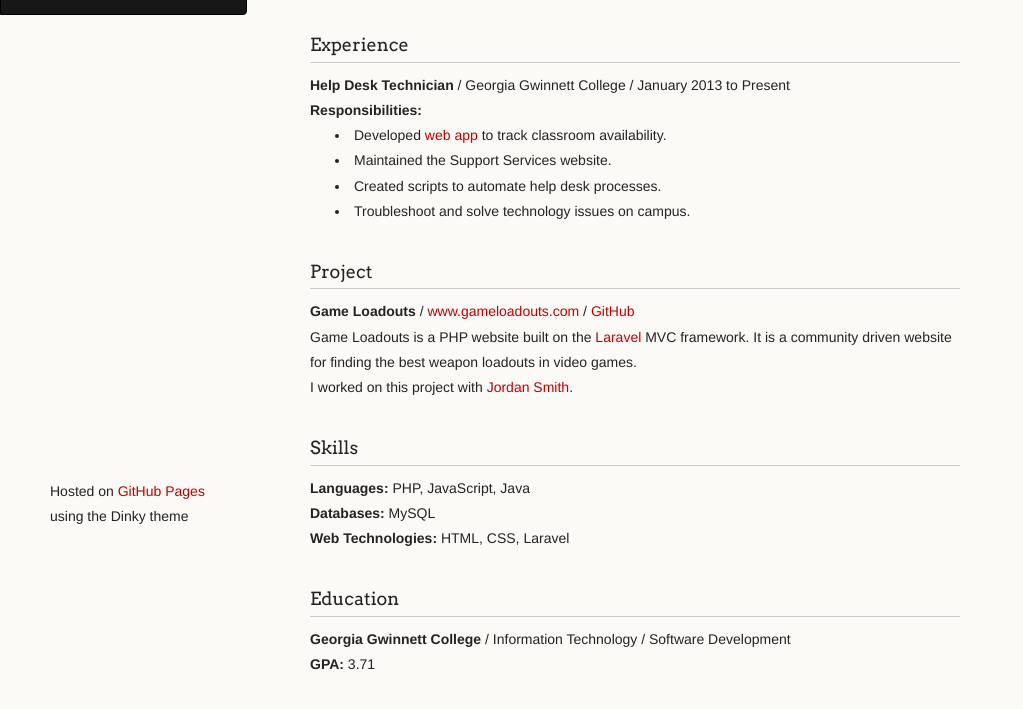
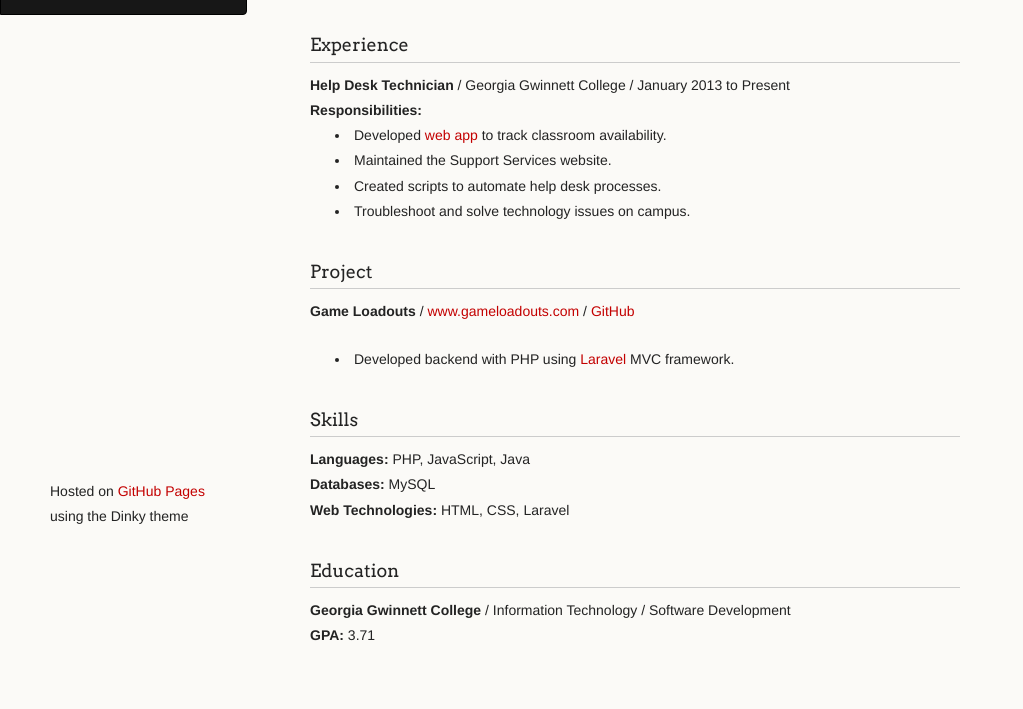
Before and after one commit to Kyle-Dornblaser/kyle-dornblaser.github.io, a plain HTML site: page index.html in a window 1280 px wide. Shown: the part 239-948 px from the top of the page, without its empty margins (0-1023 px from the left). Drawn offline with Linux system fonts and the light colour scheme.

Commit message:
Update index.html
Changed wording in Project

```diff
--- a/index.html
+++ b/index.html
@@ -55,9 +55,10 @@
 <h3>
 <a name="project" class="anchor" href="#project"><span class="octicon octicon-link"></span></a>Project</h3>
 
-<p><strong>Game Loadouts</strong> / <a href="http://www.gameloadouts.com">www.gameloadouts.com</a> / <a href="https://github.com/Green-Squad/Tryhard-Loadouts">GitHub</a><br>
-Game Loadouts is a PHP website built on the <a href="www.laravel.com">Laravel</a> MVC framework. It is a community driven website for finding the best weapon loadouts in video games.<br>
-I worked on this project with <a href="http://jordan-r-smith.github.io/">Jordan Smith</a>.  </p>
+<p><strong>Game Loadouts</strong> / <a href="http://www.gameloadouts.com">www.gameloadouts.com</a> / <a href="https://github.com/Green-Squad/Tryhard-Loadouts">GitHub</a></p>
+<ul>
+	<li>Developed backend with PHP using <a href="www.laravel.com">Laravel</a> MVC framework.</li>
+</ul>
 
 <h3>
 <a name="skills" class="anchor" href="#skills"><span class="octicon octicon-link"></span></a>Skills</h3>
```
